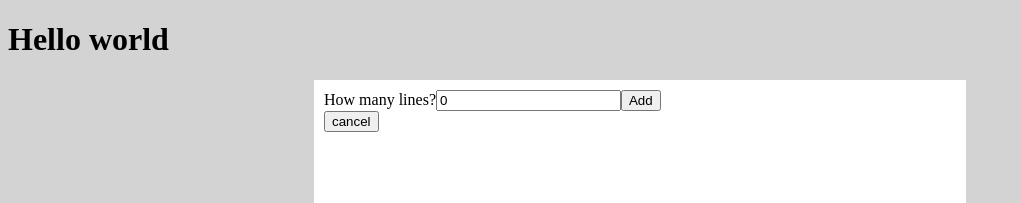
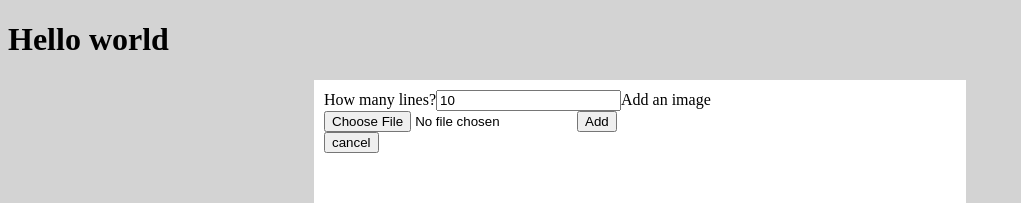
Before and after one commit to paavoto7/examiner, a React (Vite) app: page / in a window 1280 px wide. Both pictures are taken after a click on the button "New problem". Shown: the top 203 px of the page, without its empty margins (0-1021 px from the left). Built offline with nearby package versions, Linux system fonts and the light colour scheme.

Commit message:
Added image component

```diff
--- a/src/components/Exam.jsx
+++ b/src/components/Exam.jsx
@@ -1,5 +1,6 @@
 import { useState, useRef } from "react"
-import Problem from "./Problem"
+import TextProblem from "./TextProblem"
+import ImageProblem from "./ImageProblem"
 import Togglable from "./Togglable"
 import NewProblem from "./NewProblem"
 
@@ -8,26 +9,30 @@ const Exam = ({ printForm }) => {
 
     const visibilityRef = useRef()
 
-    const addProblem = (amount) => {
+    const addProblem = (amount, image) => {
         visibilityRef.current.toggleVisibility()
         const problem = {
             order: problems.length+1,
-            amount
+            amount,
+            image
         }
         setProblems(problems.concat(problem))
     }
 
     return (
         <>
-        <form onSubmit={printForm}>
+        <div>
             <Togglable ref={visibilityRef} buttonLabel="New problem">
                 <NewProblem addProblem={addProblem} />
             </Togglable>
 
-            {problems.map(problem => <Problem key={problem.order} number={problem.order} lines={problem.amount} />)}
+            {problems.map(problem =>
+            problem.image
+            ? <ImageProblem key={problem.order} number={problem.order} lines={problem.amount} image={problem.image} />
+            : <TextProblem key={problem.order} number={problem.order} lines={problem.amount} />)}
 
-            <button style={{float:"left",position: "absolute", bottom: "10%"}} type="submit">Print</button>
-        </form>
+            <button style={{float:"left",position: "absolute", bottom: "10%"}} onClick={printForm}>Print</button>
+        </div>
         </>
     )
 }
--- /dev/null
+++ b/src/components/ImageProblem.jsx
@@ -0,0 +1,18 @@
+
+
+const ImageProblem = ({ number, lines, image }) => {
+
+    const linesToPrint = <p>{"_".repeat(lines)}</p>
+
+    return (
+        <div>
+            <h2 contentEditable>Problem {number}</h2>
+            <div className="imageDisplay">
+                <img src={URL.createObjectURL(image)} width="100%" height="100%" />
+            </div>
+            {linesToPrint}
+        </div>
+    )
+}
+
+export default ImageProblem
--- a/src/components/NewProblem.jsx
+++ b/src/components/NewProblem.jsx
@@ -1,14 +1,25 @@
 import { useState } from "react"
 
 const NewProblem = ({ addProblem }) => {
-    const [line, setLine] = useState(0)
+    const [line, setLine] = useState(10)
+    const [image, setImage] = useState(null)
+
+    const handleAddProblem = (e) => {
+        e.preventDefault()
+        e.target.reset()
+        addProblem(line, image)
+        setLine(10)
+        setImage(null)
+    }
 
     return (
-        <div>
+        <form onSubmit={handleAddProblem}>
             <label htmlFor="lineAmount">How many lines?</label>
-            <input value={line} name="lineAmount" type="number" onChange={(e) => setLine(e.target.value)}/>
-            <button onClick={() => addProblem(line)} type="button">Add</button>
-        </div>
+            <input value={line} name="lineAmount" type="number" onChange={e => setLine(e.target.value)}/>
+            <label htmlFor="addImage">Add an image</label>
+            <input name="addImage" type="file" accept="image/*" onChange={e => setImage(e.target.files[0])} />
+            <button type="submit">Add</button>
+        </form>
     )
 }
 
--- a/src/components/Problem.jsx
+++ b/src/components/TextProblem.jsx
@@ -1,15 +1,15 @@
 
 
-const Problem = ({ number, lines }) => {
+const TextProblem = ({ number, lines }) => {
 
     const linesToPrint = <p>{"_".repeat(lines)}</p>
 
     return (
         <div>
-            <h2>Problem {number}</h2>
+            <h2 contentEditable>Problem {number}</h2>
             {linesToPrint}
         </div>
     )
 }
 
-export default Problem
+export default TextProblem
--- a/src/index.css
+++ b/src/index.css
@@ -9,3 +9,10 @@ html {
     padding: 10px;
     background: white;
 }
+
+.imageDisplay {
+    width: 80px;
+    height: auto;
+    resize: both;
+    overflow: auto;
+}
--- a/src/print.css
+++ b/src/print.css
@@ -6,4 +6,9 @@
     button {
         display: none;
     }
+
+    .imageDisplay {
+        resize: none;
+        overflow: hidden;
+    }
 }
```
